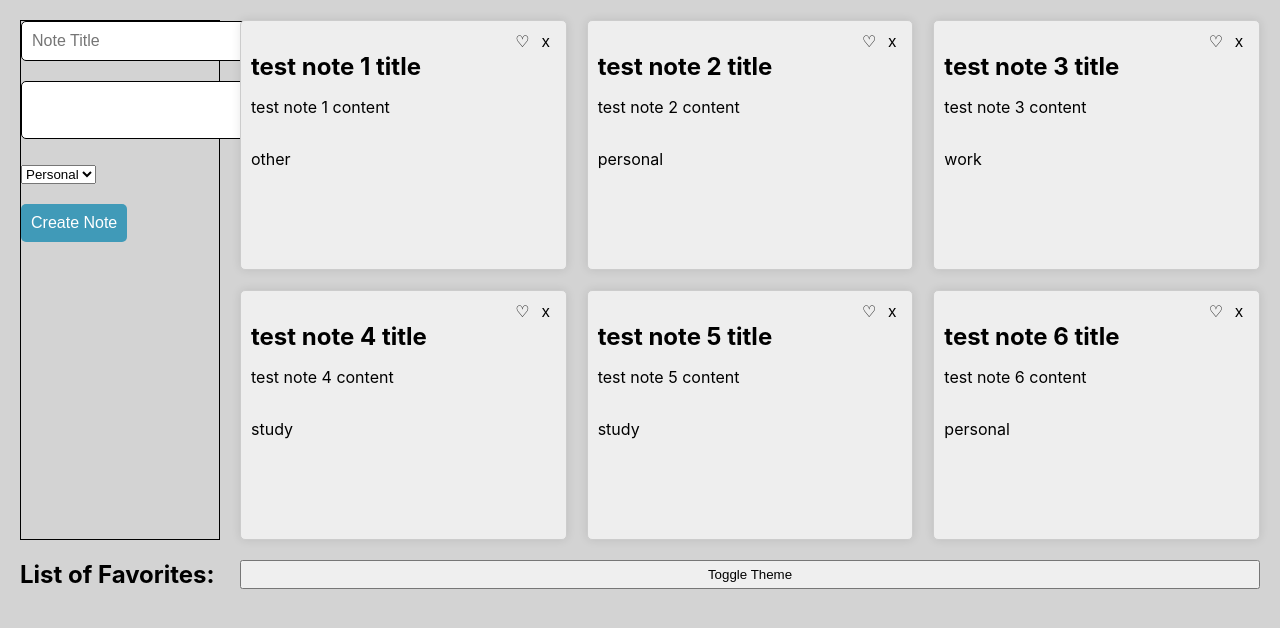
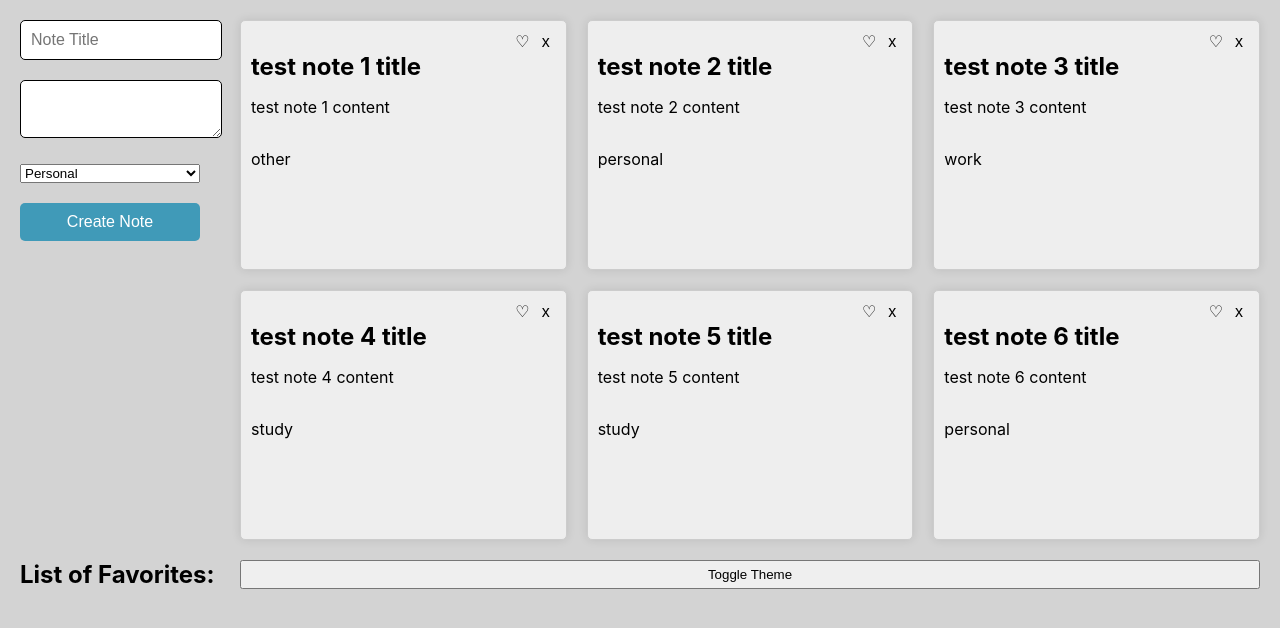
Before and after one commit to froguro/CSE-110-Labs, a React (Create React App) app in the folder Lab-2/my-app/: page / in a window 1280 px wide. Shown: the top 628 px of the page. Built offline with nearby package versions, Linux system fonts and the light colour scheme.

Commit message:
Finished Task 4.2.

```diff
--- a/Lab-2/my-app/src/App.css
+++ b/Lab-2/my-app/src/App.css
@@ -50,8 +50,15 @@
 
 .note-form {
   display: "flex";
-  border: 1px solid black;
+  border: none;
   flex-direction: column;
+}
+
+.note-form input,
+.note-form textarea,
+.note-form select,
+.note-form button {
+  width: 90%;
 }
 
 body {
```
